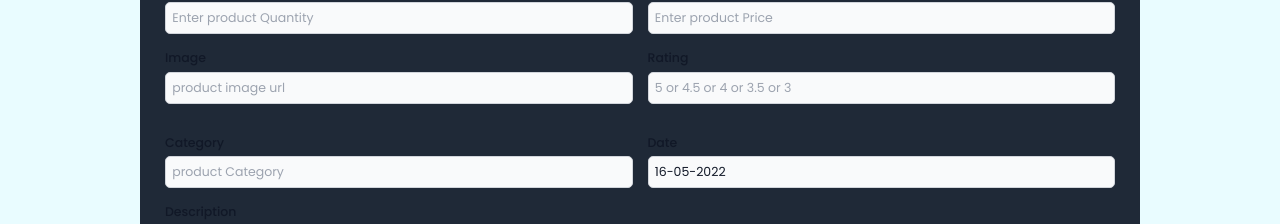
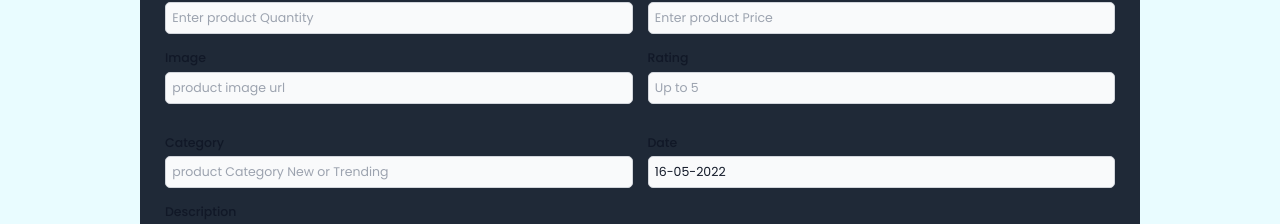
Before and after one commit to tanvirgithub21/barishal-gadget-store-client, a React (Create React App) app: page /addItem in a window 1280 px wide. Shown: the part 250-474 px from the top of the page. Built offline with nearby package versions, Linux system fonts and the light colour scheme; no server answers.

Commit message:
added new firebase api key

```diff
--- a/src/Component/AddItem/AddItem.jsx
+++ b/src/Component/AddItem/AddItem.jsx
@@ -133,7 +133,7 @@ const AddItem = () => {
                 {...register("rating")}
                 type="number"
                 className="bg-gray-50 border border-gray-300 text-gray-900 text-xl rounded-lg focus:ring-blue-500 focus:border-blue-500 block w-full p-2.5 dark:bg-gray-700 dark:border-gray-600 dark:placeholder-gray-400 dark:text-white dark:focus:ring-blue-500 dark:focus:border-blue-500"
-                placeholder="5 or 4.5 or 4 or 3.5 or 3"
+                placeholder="Up to 5"
                 required
               />
             </div>
@@ -146,7 +146,7 @@ const AddItem = () => {
                 {...register("category")}
                 type="text"
                 className="bg-gray-50 border border-gray-300 text-gray-900 text-xl rounded-lg focus:ring-blue-500 focus:border-blue-500 block w-full p-2.5 dark:bg-gray-700 dark:border-gray-600 dark:placeholder-gray-400 dark:text-white dark:focus:ring-blue-500 dark:focus:border-blue-500"
-                placeholder="product Category"
+                placeholder="product Category New or Trending"
                 required
               />
             </div>
--- a/src/Component/InventorySingleItem/InventorySingleItem.jsx
+++ b/src/Component/InventorySingleItem/InventorySingleItem.jsx
@@ -30,7 +30,7 @@ const InventorySingleItem = ({item}) => {
                 src={item?.imgUrl}
                 alt="Inventory Item"
               />
-              <div className="flex flex-col justify-between p-4 leading-normal text-white font-normal text-xl">
+              <div className="w-full flex flex-col justify-between p-4 leading-normal text-white font-normal text-xl">
                 <h5 title={item?.productName} className="mb-2 text-2xl font-[500] tracking-tight ">{newPdName}</h5>
                 <p title={item?.description} className="mb-3 text-gray-700 dark:text-gray-400">{newDescription}</p>
                 <p className="mb-4">Supplier: Daraz BD</p>
@@ -40,7 +40,7 @@ const InventorySingleItem = ({item}) => {
                   <p>$ {item?.price}</p>
                 </div>
 
-                  <Link to={`/inventory/${item?._id}`} className="bg-[#3369ff] py-1 rounded-md hover:bg-[#1e5aff] text-center transition duration-150 ease-in-out">Update</Link>
+                  <Link to={`/inventory/${item?._id}`} className="w-full bg-[#3369ff] py-1 rounded-md hover:bg-[#1e5aff] text-center transition duration-150 ease-in-out">Update</Link>
 
               </div>
             </div>
--- a/src/Component/Login/Login.jsx
+++ b/src/Component/Login/Login.jsx
@@ -54,6 +54,7 @@ const Login = () => {
   const [signInWithGoogle, userGoogle, loadingGoogle, errorGoogle] =
     useSignInWithGoogle(auth);
   const handleSingInGoogle = () => {
+    localStorage.removeItem("jwtSecretKey");
     signInWithGoogle();
   };
 
```
